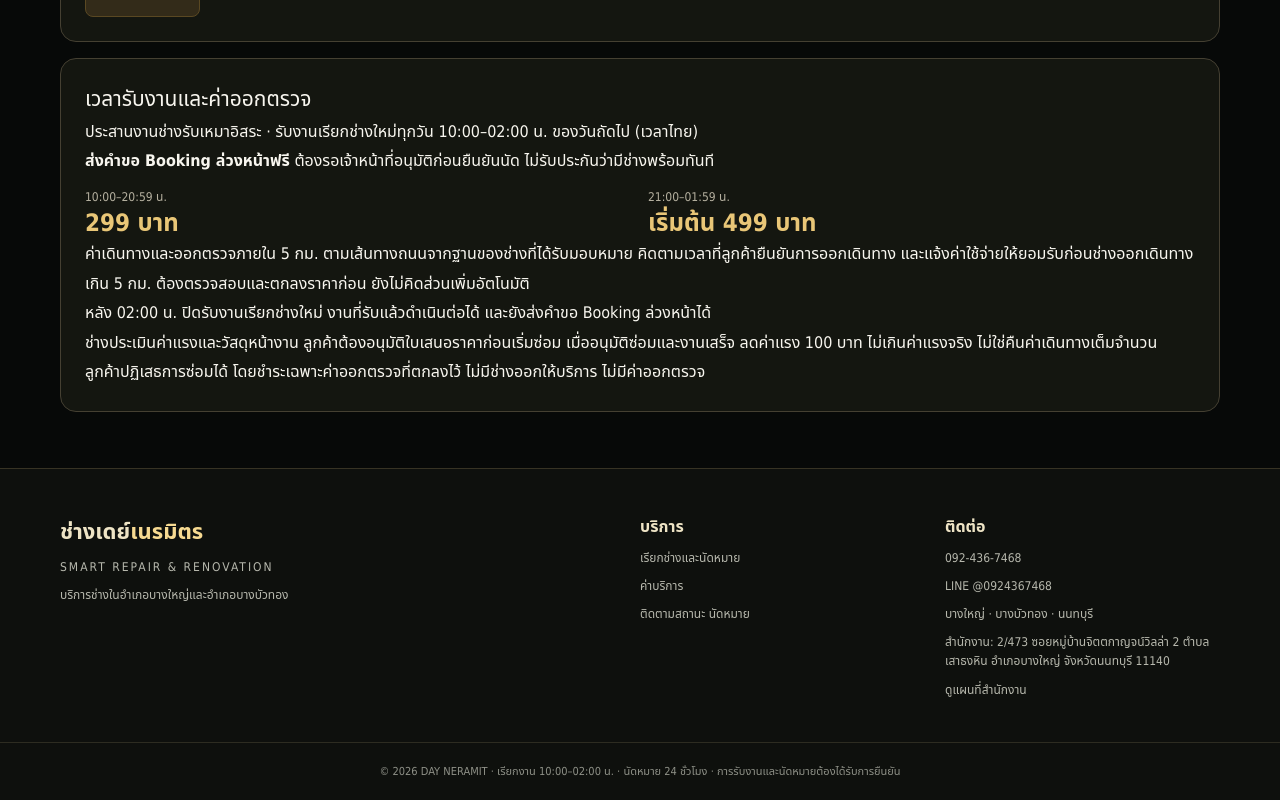
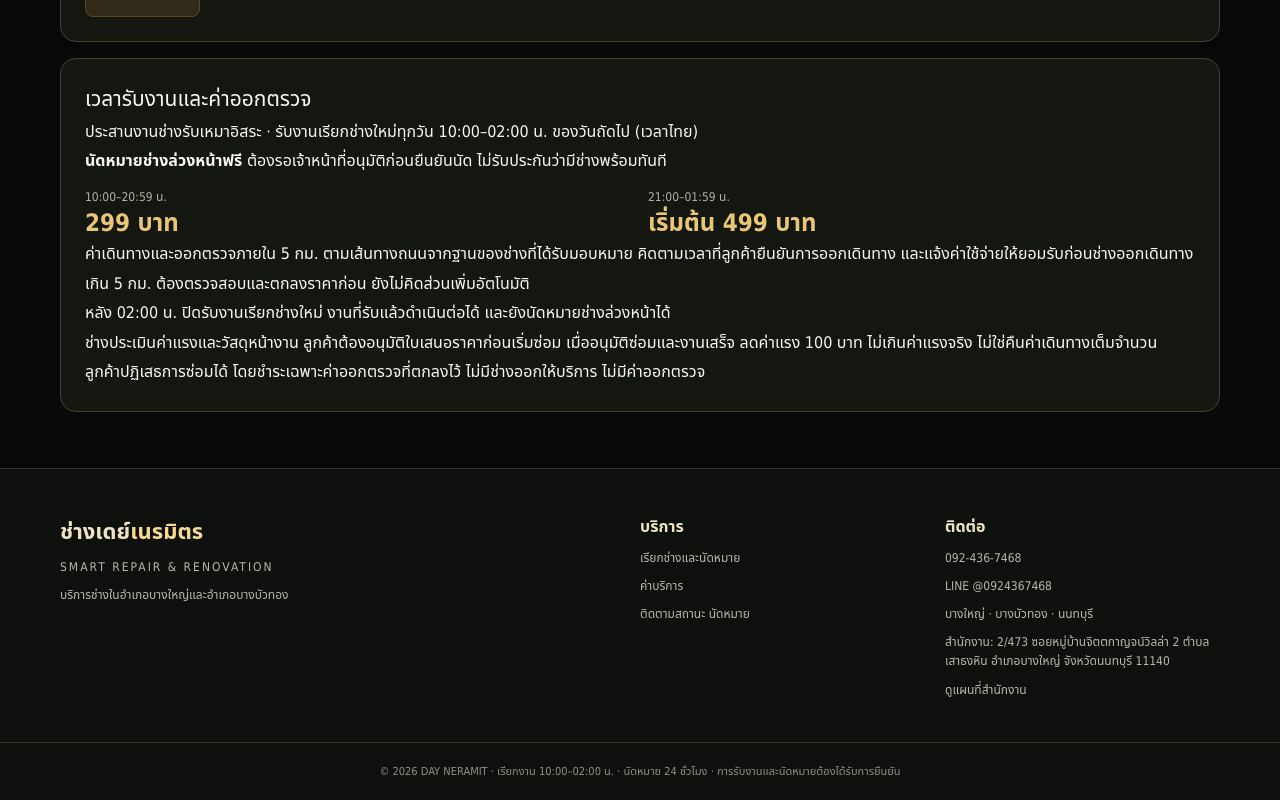
Before and after one commit to BnSmartComplex/bannbonus, a Next.js app: page /booking in a window 1280 px wide. Shown: the part 2344-3144 px from the top of the page. Built offline with nearby package versions, Linux system fonts and the light colour scheme; no server answers.

Commit message:
fix(chang24): customer-friendly Thai service terms

```diff
--- a/src/components/service-terms.tsx
+++ b/src/components/service-terms.tsx
@@ -5,14 +5,14 @@ export function ServiceTerms() {
     <section className="card" aria-labelledby="service-terms-title">
       <h2 id="service-terms-title">เวลารับงานและค่าออกตรวจ</h2>
       <p>ประสานงานช่างรับเหมาอิสระ · รับงานเรียกช่างใหม่ทุกวัน {policy.dispatchHours} น. ของวันถัดไป (เวลาไทย)</p>
-      <p><strong>ส่งคำขอ Booking ล่วงหน้าฟรี</strong> ต้องรอเจ้าหน้าที่อนุมัติก่อนยืนยันนัด ไม่รับประกันว่ามีช่างพร้อมทันที</p>
+      <p><strong>นัดหมายช่างล่วงหน้าฟรี</strong> ต้องรอเจ้าหน้าที่อนุมัติก่อนยืนยันนัด ไม่รับประกันว่ามีช่างพร้อมทันที</p>
       <dl className="grid gap-4 sm:grid-cols-2">
         <div><dt>{policy.ordinaryHours} น.</dt><dd className="text-2xl font-bold">{policy.ordinaryFeeBaht} บาท</dd></div>
         <div><dt>{policy.nightHours} น.</dt><dd className="text-2xl font-bold">เริ่มต้น {policy.nightFeeBaht} บาท</dd></div>
       </dl>
       <p>ค่าเดินทางและออกตรวจภายใน {policy.includedRoadMeters / 1000} กม. ตามเส้นทางถนนจากฐานของช่างที่ได้รับมอบหมาย คิดตามเวลาที่ลูกค้ายืนยันการออกเดินทาง และแจ้งค่าใช้จ่ายให้ยอมรับก่อนช่างออกเดินทาง</p>
       <p>เกิน 5 กม. ต้องตรวจสอบและตกลงราคาก่อน ยังไม่คิดส่วนเพิ่มอัตโนมัติ</p>
-      <p>หลัง 02:00 น. ปิดรับงานเรียกช่างใหม่ งานที่รับแล้วดำเนินต่อได้ และยังส่งคำขอ Booking ล่วงหน้าได้</p>
+      <p>หลัง 02:00 น. ปิดรับงานเรียกช่างใหม่ งานที่รับแล้วดำเนินต่อได้ และยังนัดหมายช่างล่วงหน้าได้</p>
       <p>ช่างประเมินค่าแรงและวัสดุหน้างาน ลูกค้าต้องอนุมัติใบเสนอราคาก่อนเริ่มซ่อม เมื่ออนุมัติซ่อมและงานเสร็จ ลดค่าแรง {policy.completedRepairLaborDiscountBaht} บาท ไม่เกินค่าแรงจริง ไม่ใช่คืนค่าเดินทางเต็มจำนวน</p>
       <p>ลูกค้าปฏิเสธการซ่อมได้ โดยชำระเฉพาะค่าออกตรวจที่ตกลงไว้ ไม่มีช่างออกให้บริการ ไม่มีค่าออกตรวจ</p>
     </section>
```
